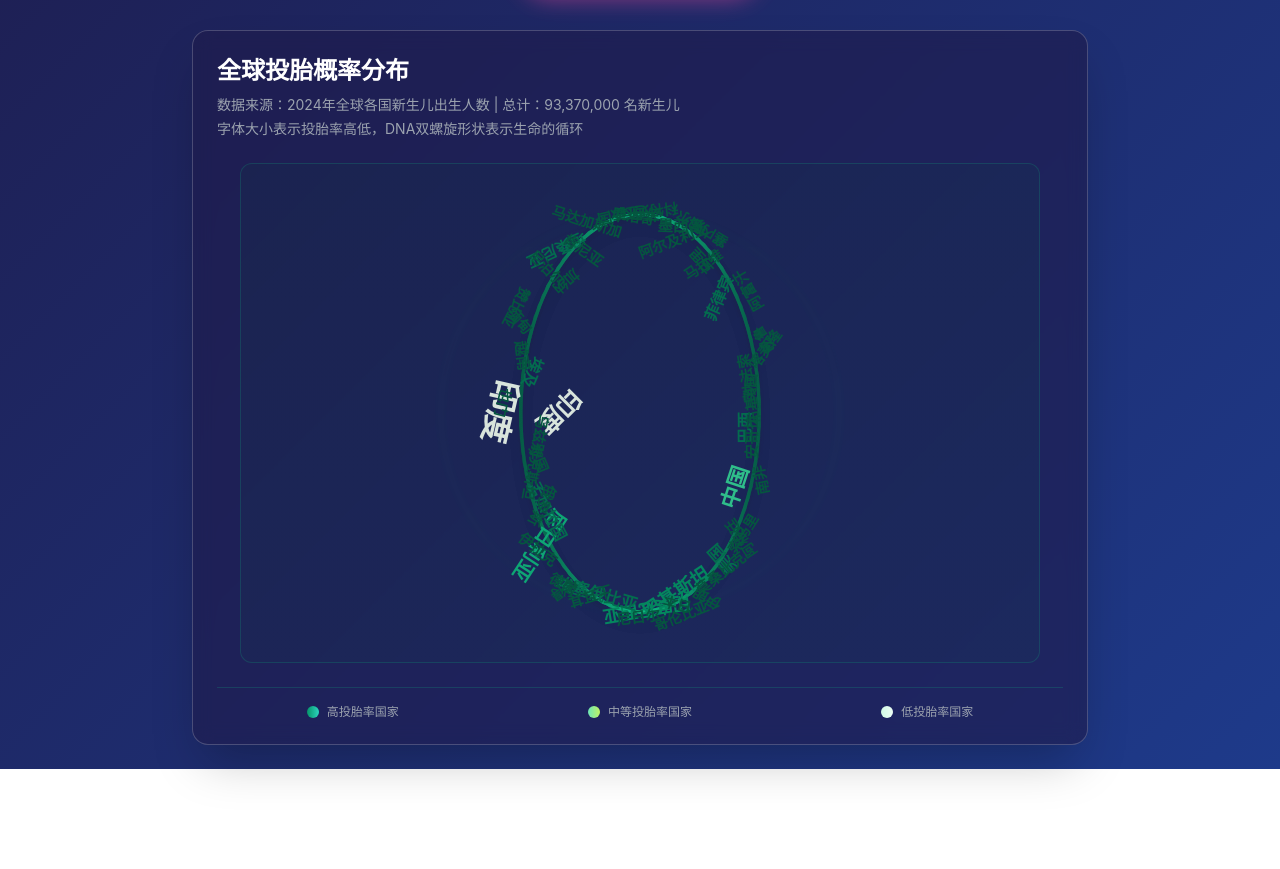
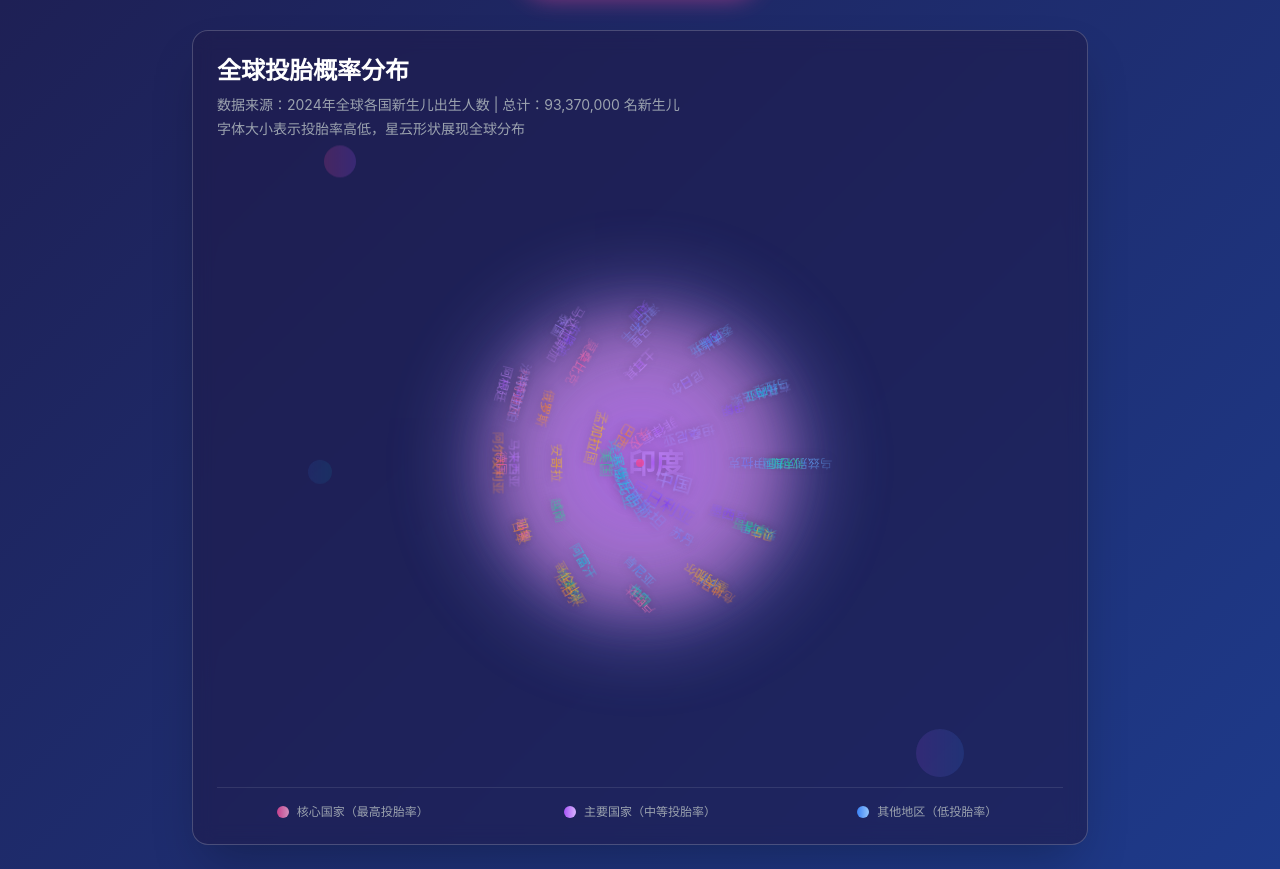
Before and after one commit to renewboy/reincarnation-simulator, a React (Vite) app: page / in a window 1280 px wide. Shown: the part 408-1277 px from the top of the page. Before the commit the page ends 1177 px from the top, so only its background shows below. Built offline with nearby package versions, Linux system fonts and the light colour scheme.

Commit message:
Sync with matrix message 333825792488101

```diff
--- a/src/components/CountryWordCloud.tsx
+++ b/src/components/CountryWordCloud.tsx
@@ -14,7 +14,7 @@ interface WordPosition {
   color: string;
   probability: number;
   name: string;
-  rotation: number;
+  angle: number;
 }
 
 export default function CountryWordCloud({ config }: CountryWordCloudProps) {
@@ -31,15 +31,13 @@ export default function CountryWordCloud({ config }: CountryWordCloudProps) {
       .sort((a, b) => b.probability - a.probability);
   }, [config.countries]);
 
-  // 生成DNA双螺旋形状中的文字位置
+  // 生成星云能量球形状中的文字位置
   const wordPositions = useMemo((): WordPosition[] => {
-    const width = 800;
-    const height = 500;
-    const centerX = width / 2;
-    const centerY = height / 2;
-    const spiralRadius = 120;
-    const spiralHeight = 400;
-    const turns = 3;
+    const centerX = 300;
+    const centerY = 300;
+    const mainRadius = 120; // 主星云半径
+    const outerRadius = 160; // 外圈半径
+    const innerRadius = 80; // 内圈半径
 
     // 计算字体大小范围（根据投胎率）
     const getFontSize = (probability: number): number => {
@@ -47,125 +45,96 @@ export default function CountryWordCloud({ config }: CountryWordCloudProps) {
       const minProb = countries[countries.length - 1].probability;
       const range = maxProb - minProb;
 
-      const minSize = 14;
-      const maxSize = 32;
+      const minSize = 12;
+      const maxSize = 28;
 
       const normalized = (probability - minProb) / range;
       return minSize + normalized * (maxSize - minSize);
     };
 
-    // 绿色系配色方案
-    const getGreenColor = (rank: number, probability: number): string => {
-      const colors = [
-        '#065f46', // 深绿 - 最高概率
-        '#047857', // 翡翠绿
-        '#059669', // 祖母绿
-        '#10b981', // 翠绿
-        '#34d399', // 浅绿
-        '#6ee7b7', // 薄荷绿
-        '#a7f3d0', // 极浅绿
-        '#d1fae5', // 淡绿
-        '#ecfdf5', // 几乎白色
-        '#f0fdf4'  // 纯白背景
+    // 游戏风格的紫粉渐变配色
+    const getGameColor = (rank: number, probability: number): string => {
+      const gradients = [
+        { main: '#ec4899', secondary: '#f472b6' }, // 粉红 - 最高概率
+        { main: '#a855f7', secondary: '#c084fc' }, // 紫色
+        { main: '#8b5cf6', secondary: '#a78bfa' }, // 深紫
+        { main: '#7c3aed', secondary: '#8b5cf6' }, // 靛紫
+        { main: '#6366f1', secondary: '#818cf8' }, // 靛蓝
+        { main: '#3b82f6', secondary: '#60a5fa' }, // 蓝色
+        { main: '#06b6d4', secondary: '#22d3ee' }, // 青色
+        { main: '#10b981', secondary: '#34d399' }, // 绿色
+        { main: '#f59e0b', secondary: '#fbbf24' }, // 橙色
+        { main: '#f97316', secondary: '#fb923c' }, // 深橙
       ];
 
-      // 根据概率选择颜色，概率越高颜色越深
-      const intensityIndex = Math.floor((probability / countries[0].probability) * colors.length);
-      return colors[Math.min(intensityIndex, colors.length - 1)];
+      // 根据排名选择渐变
+      const colorSet = gradients[rank % gradients.length];
+
+      // 根据概率调整颜色透明度
+      const opacity = 0.7 + (probability / countries[0].probability) * 0.3;
+
+      // 返回渐变色
+      return `url(#gradient-${rank % gradients.length})`;
     };
 
     const positions: WordPosition[] = [];
-    const topCountries = countries.slice(0, 50); // 只显示前50个国家，避免过于拥挤
+    const topCountries = countries.slice(0, 60); // 显示前60个国家
 
     topCountries.forEach((country, index) => {
-      // 计算在螺旋上的位置
-      const t = (index / topCountries.length) * turns * Math.PI * 2;
-      const y = centerY + (spiralHeight / 2) * Math.sin(t);
+      // 根据排名决定位置层级
+      const tier = Math.floor(index / 12); // 12个国家为一级
+      const positionInTier = index % 12;
 
-      // 双螺旋：左右两个螺旋
-      const isLeftStrand = index % 2 === 0;
-      const xOffset = isLeftStrand ? -spiralRadius : spiralRadius;
-      const x = centerX + xOffset * Math.cos(t) + (Math.random() - 0.5) * 40; // 添加随机偏移避免重叠
+      // 计算角度
+      const angle = (positionInTier / 12) * 2 * Math.PI + (tier * Math.PI / 6);
 
-      // 计算旋转角度（沿螺旋切线）
-      const rotation = isLeftStrand ? t * 180 / Math.PI + 90 : t * 180 / Math.PI - 90;
+      // 根据层级确定半径
+      let radius;
+      if (tier === 0) {
+        // 核心区域 - 最重要的国家
+        radius = innerRadius * (0.3 + Math.random() * 0.4);
+      } else if (tier === 1) {
+        // 中间区域
+        radius = innerRadius + (mainRadius - innerRadius) * (0.3 + Math.random() * 0.4);
+      } else {
+        // 外围区域
+        radius = mainRadius + (outerRadius - mainRadius) * (0.2 + Math.random() * 0.6);
+      }
 
-      // 为大型文字添加额外的支撑位置
+      // 添加一些随机性避免重叠
+      const randomOffset = (Math.random() - 0.5) * 20;
+
+      const x = centerX + Math.cos(angle) * (radius + randomOffset);
+      const y = centerY + Math.sin(angle) * (radius + randomOffset);
+
       const fontSize = getFontSize(country.probability);
-      if (fontSize > 24) {
-        // 为大字体在螺旋内部添加第二个位置
-        const innerOffset = isLeftStrand ? -spiralRadius * 0.6 : spiralRadius * 0.6;
-        const innerX = centerX + innerOffset * Math.cos(t) + (Math.random() - 0.5) * 20;
-
-        positions.push({
-          text: getCountryNameCN(country.name),
-          x: innerX,
-          y: y + (Math.random() - 0.5) * 30,
-          fontSize: fontSize * 0.8, // 稍小一些
-          color: getGreenColor(country.rank, country.probability),
-          probability: country.probability,
-          name: country.name,
-          rotation: rotation + (isLeftStrand ? 45 : -45),
-        });
-      }
 
       positions.push({
         text: getCountryNameCN(country.name),
         x,
-        y: y + (Math.random() - 0.5) * 20,
+        y,
         fontSize,
-        color: getGreenColor(country.rank, country.probability),
+        color: getGameColor(country.rank, country.probability),
         probability: country.probability,
         name: country.name,
-        rotation: rotation + (Math.random() - 0.5) * 30, // 添加一些随机旋转
+        angle: angle * 180 / Math.PI,
       });
     });
 
     return positions;
   }, [countries]);
 
-  // 生成DNA螺旋路径
-  const dnaPaths = useMemo(() => {
-    const width = 800;
-    const height = 500;
-    const centerX = width / 2;
-    const centerY = height / 2;
-    const spiralRadius = 120;
-    const spiralHeight = 400;
-    const turns = 3;
-    const points = 100;
-
-    let leftPath = '';
-    let rightPath = '';
-
-    for (let i = 0; i <= points; i++) {
-      const t = (i / points) * turns * Math.PI * 2;
-      const y = centerY + (spiralHeight / 2) * Math.sin(t);
-
-      const leftX = centerX - spiralRadius * Math.cos(t);
-      const rightX = centerX + spiralRadius * Math.cos(t);
-
-      if (i === 0) {
-        leftPath = `M ${leftX} ${y}`;
-        rightPath = `M ${rightX} ${y}`;
-      } else {
-        leftPath += ` L ${leftX} ${y}`;
-        rightPath += ` L ${rightX} ${y}`;
-      }
-    }
-
-    // 生成连接线
-    const connections = [];
-    for (let i = 0; i <= points; i += 8) {
-      const t = (i / points) * turns * Math.PI * 2;
-      const y = centerY + (spiralHeight / 2) * Math.sin(t);
-      const leftX = centerX - spiralRadius * Math.cos(t);
-      const rightX = centerX + spiralRadius * Math.cos(t);
-
-      connections.push(`M ${leftX} ${y} L ${rightX} ${y}`);
-    }
-
-    return { leftPath, rightPath, connections };
+  // 生成渐变定义
+  const gradients = useMemo(() => {
+    return Array.from({ length: 10 }, (_, i) => (
+      <defs key={i}>
+        <radialGradient id={`gradient-${i}`} cx="50%" cy="50%" r="50%">
+          <stop offset="0%" stopColor={['#ec4899', '#a855f7', '#8b5cf6', '#7c3aed', '#6366f1', '#3b82f6', '#06b6d4', '#10b981', '#f59e0b', '#f97316'][i]} stopOpacity="0.9" />
+          <stop offset="50%" stopColor={['#f472b6', '#c084fc', '#a78bfa', '#8b5cf6', '#818cf8', '#60a5fa', '#22d3ee', '#34d399', '#fbbf24', '#fb923c'][i]} stopOpacity="0.7" />
+          <stop offset="100%" stopColor={['#f472b6', '#c084fc', '#a78bfa', '#8b5cf6', '#818cf8', '#60a5fa', '#22d3ee', '#34d399', '#fbbf24', '#fb923c'][i]} stopOpacity="0.3" />
+        </radialGradient>
+      </defs>
+    ));
   }, []);
 
   return (
@@ -178,64 +147,46 @@ export default function CountryWordCloud({ config }: CountryWordCloudProps) {
           数据来源：2024年全球各国新生儿出生人数 | 总计：93,370,000 名新生儿
         </p>
         <p className="text-gray-400 text-sm mt-1">
-          字体大小表示投胎率高低，DNA双螺旋形状表示生命的循环
+          字体大小表示投胎率高低，星云形状展现全球分布
         </p>
       </div>
 
-      {/* DNA词云图容器 */}
+      {/* 星云词云图容器 */}
       <div className="relative flex justify-center">
+        <div className="relative">
+          {/* 主星云容器 */}
           <svg
-          width="800"
-          height="500"
-          viewBox="0 0 800 500"
-          className="bg-gradient-to-b from-emerald-900/10 to-teal-900/10 rounded-xl border border-emerald-500/20"
+            width="600"
+            height="600"
+            viewBox="0 0 600 600"
+            className="relative z-10"
           >
-          {/* DNA螺旋骨架 */}
-          <defs>
-            <linearGradient id="spineGradient" x1="0%" y1="0%" x2="100%" y2="0%">
-              <stop offset="0%" stopColor="#065f46" stopOpacity="0.8"/>
-              <stop offset="50%" stopColor="#10b981" stopOpacity="0.9"/>
-              <stop offset="100%" stopColor="#065f46" stopOpacity="0.8"/>
-            </linearGradient>
-            <linearGradient id="connectionGradient" x1="0%" y1="0%" x2="100%" y2="0%">
-              <stop offset="0%" stopColor="#10b981" stopOpacity="0.6"/>
-              <stop offset="50%" stopColor="#34d399" stopOpacity="0.8"/>
-              <stop offset="100%" stopColor="#10b981" stopOpacity="0.6"/>
-            </linearGradient>
-          </defs>
+            {/* 渐变定义 */}
+            {gradients}
 
-          {/* 左侧螺旋 */}
-          <path
-            d={dnaPaths.leftPath}
-            stroke="url(#spineGradient)"
-            strokeWidth="3"
-            fill="none"
-            className="drop-shadow-lg"
+            {/* 星云光晕背景 */}
+            <circle
+              cx="300"
+              cy="300"
+              r="150"
+              fill="url(#gradient-0)"
+              opacity="0.1"
+              className="animate-pulse-glow blur-xl"
             />
 
-          {/* 右侧螺旋 */}
-          <path
-            d={dnaPaths.rightPath}
-            stroke="url(#spineGradient)"
-            strokeWidth="3"
-            fill="none"
-            className="drop-shadow-lg"
+            {/* 外层光晕 */}
+            <circle
+              cx="300"
+              cy="300"
+              r="180"
+              fill="url(#gradient-2)"
+              opacity="0.05"
+              className="animate-pulse-glow blur-2xl"
+              style={{ animationDelay: '1s' }}
             />
 
-          {/* 连接线 */}
-          {dnaPaths.connections.map((connection, index) => (
-            <path
-              key={index}
-              d={connection}
-              stroke="url(#connectionGradient)"
-              strokeWidth="1"
-              opacity="0.7"
-              className="drop-shadow-sm"
-            />
-          ))}
-
             {/* 国家名称文字 */}
-          {wordPositions.map(({ text, x, y, fontSize, color, probability, name, rotation }, index) => {
+            {wordPositions.map(({ text, x, y, fontSize, color, probability, name, angle }, index) => {
               const isHovered = hoveredCountry === name;
 
               return (
@@ -245,19 +196,23 @@ export default function CountryWordCloud({ config }: CountryWordCloudProps) {
                     y={y}
                     fontSize={fontSize}
                     fill={isHovered ? '#ffffff' : color}
-                  fontWeight="bold"
+                    fontWeight={fontSize > 20 ? "bold" : "medium"}
                     textAnchor="middle"
                     dominantBaseline="central"
-                  transform={`rotate(${rotation} ${x} ${y})`}
                     className={`transition-all duration-300 ${
-                    isHovered ? 'drop-shadow-xl brightness-125' : 'drop-shadow-md'
+                      isHovered
+                        ? 'drop-shadow-2xl brightness-125 scale-110'
+                        : 'drop-shadow-lg hover:brightness-110'
                     }`}
                     style={{
                       fontFamily: 'ui-sans-serif, system-ui, sans-serif',
-                    filter: isHovered ? 'brightness(1.2) contrast(1.1)' : 'brightness(0.9)',
+                      filter: isHovered
+                        ? 'drop-shadow(0 0 10px rgba(236, 72, 153, 0.8))'
+                        : 'drop-shadow(0 2px 4px rgba(0, 0, 0, 0.3))',
                     }}
                     onMouseEnter={() => setHoveredCountry(name)}
                     onMouseLeave={() => setHoveredCountry(null)}
+                    transform={`rotate(${angle * 0.5} ${x} ${y})`}
                   >
                     {text}
                   </text>
@@ -265,23 +220,26 @@ export default function CountryWordCloud({ config }: CountryWordCloudProps) {
               );
             })}
 
-          {/* 发光效果 */}
+            {/* 核心发光点 */}
             <circle
-            cx="400"
-            cy="250"
-            r="200"
-            fill="none"
-            stroke="#10b981"
-            strokeWidth="0.5"
-            opacity="0.3"
-            className="blur-sm"
+              cx="300"
+              cy="300"
+              r="4"
+              fill="#ec4899"
+              className="animate-pulse"
             />
           </svg>
 
+          {/* 浮动装饰元素 */}
+          <div className="absolute -top-4 -left-4 w-8 h-8 bg-gradient-to-r from-pink-500 to-purple-500 rounded-full opacity-20 animate-float" />
+          <div className="absolute -bottom-6 -right-6 w-12 h-12 bg-gradient-to-r from-purple-500 to-blue-500 rounded-full opacity-15 animate-float" style={{ animationDelay: '1s' }} />
+          <div className="absolute top-1/2 -left-8 w-6 h-6 bg-gradient-to-r from-blue-500 to-cyan-500 rounded-full opacity-10 animate-float" style={{ animationDelay: '2s' }} />
+        </div>
+
         {/* 悬停提示 */}
         {hoveredCountry && (
-          <div className="absolute z-50 top-4 right-4 px-4 py-3 bg-black/90 border border-emerald-500/30 rounded-xl shadow-2xl backdrop-blur-sm">
-            <div className="text-emerald-400 text-sm font-bold">
+          <div className="absolute z-50 top-4 right-4 px-4 py-3 bg-black/90 border border-pink-500/30 rounded-xl shadow-2xl backdrop-blur-sm animate-fade-in">
+            <div className="text-pink-400 text-sm font-bold">
               {hoveredCountry}
             </div>
             <div className="text-white text-xs mt-1">
@@ -292,19 +250,19 @@ export default function CountryWordCloud({ config }: CountryWordCloudProps) {
       </div>
 
       {/* 统计信息 */}
-      <div className="mt-6 pt-4 border-t border-emerald-500/20">
+      <div className="mt-6 pt-4 border-t border-white/10">
         <div className="grid grid-cols-1 md:grid-cols-3 gap-4 text-xs text-gray-400">
           <div className="flex items-center justify-center gap-2">
-            <div className="w-3 h-3 rounded-full bg-gradient-to-r from-emerald-600 to-teal-400"></div>
-            <span>高投胎率国家</span>
+            <div className="w-3 h-3 rounded-full bg-gradient-to-r from-pink-500 to-pink-300 animate-pulse"></div>
+            <span>核心国家（最高投胎率）</span>
           </div>
           <div className="flex items-center justify-center gap-2">
-            <div className="w-3 h-3 rounded-full bg-gradient-to-r from-emerald-300 to-lime-300"></div>
-            <span>中等投胎率国家</span>
+            <div className="w-3 h-3 rounded-full bg-gradient-to-r from-purple-500 to-purple-300"></div>
+            <span>主要国家（中等投胎率）</span>
           </div>
           <div className="flex items-center justify-center gap-2">
-            <div className="w-3 h-3 rounded-full bg-gradient-to-r from-emerald-100 to-emerald-50"></div>
-            <span>低投胎率国家</span>
+            <div className="w-3 h-3 rounded-full bg-gradient-to-r from-blue-500 to-blue-300"></div>
+            <span>其他地区（低投胎率）</span>
           </div>
         </div>
       </div>
```
Lines whose indentation alone changed are shown as unchanged.
